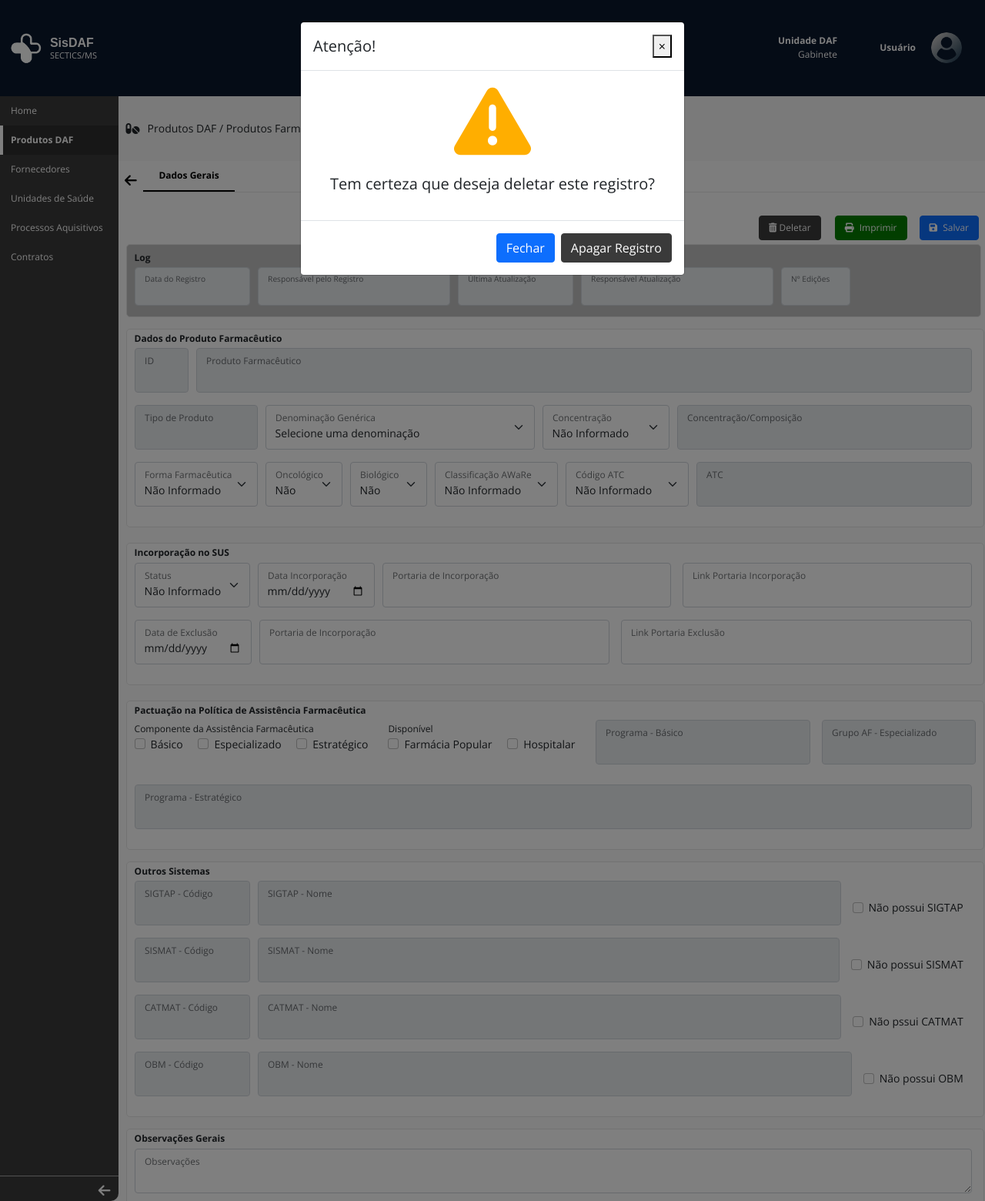
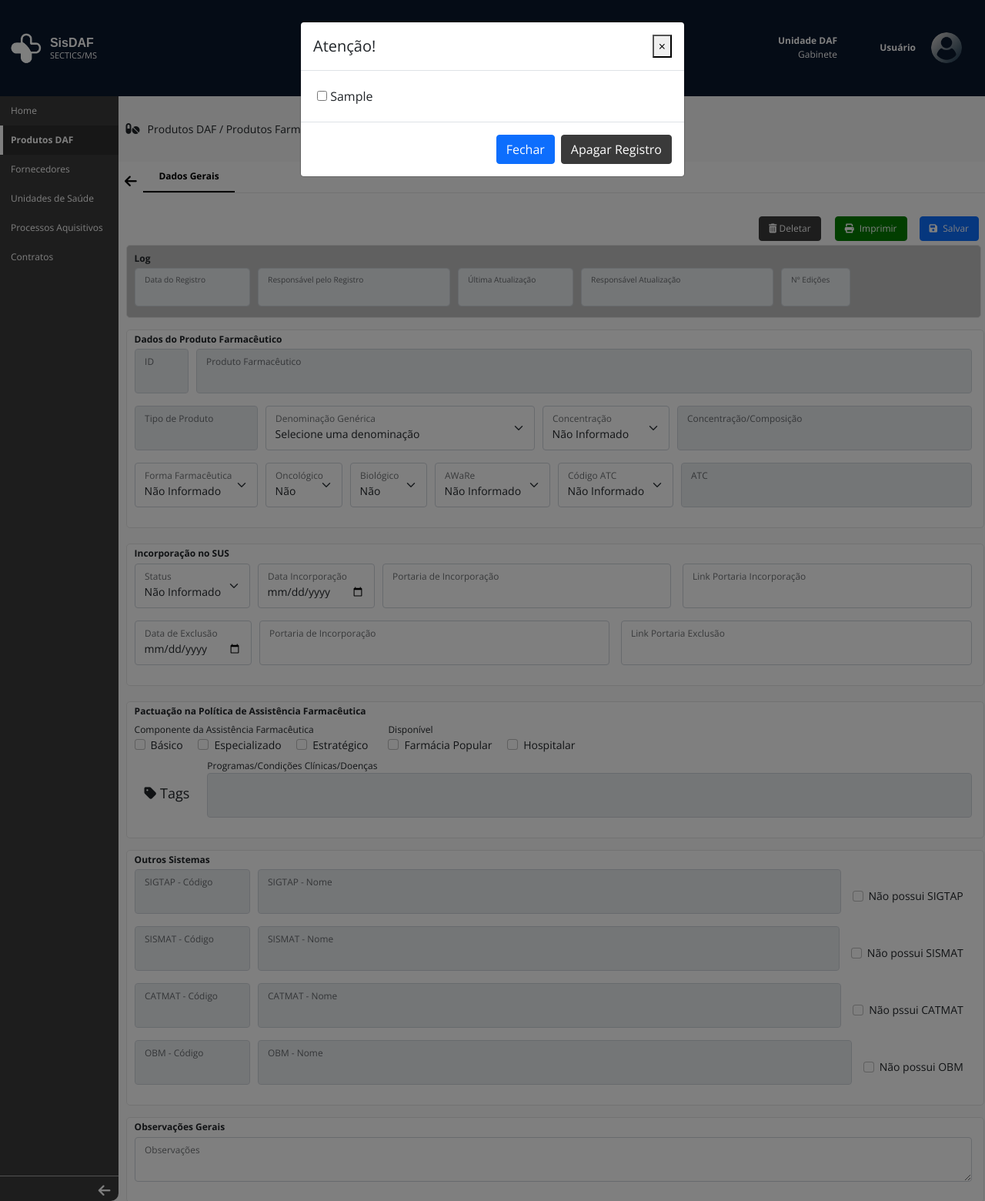
Before and after one commit to allanribeiro91/SisDAF, a Django app: page /produtosdaf/produtos/1/ in a window 1280 px wide, after a click on "Deletar". Shown: the whole page at 77% size. Run offline with Django 4.2, Linux system fonts and the light colour scheme; tables that the repository leaves empty hold one stand-in row (values such as "Sample post").

Commit message:
Avançando na ficha do produto!

```diff
--- a/apps/produtos/models.py
+++ b/apps/produtos/models.py
@@ -1,6 +1,6 @@
 from django.db import models
 from apps.usuarios.models import Usuario
-from setup.choices import TIPO_PRODUTO, FORMA_FARMACEUTICA, STATUS_INCORPORACAO, CONCENTRACAO_TIPO
+from setup.choices import TIPO_PRODUTO, FORMA_FARMACEUTICA, STATUS_INCORPORACAO, CONCENTRACAO_TIPO, CLASSIFICACAO_AWARE
 from django.utils import timezone
 
 class DenominacoesGenericas(models.Model):
@@ -78,7 +78,7 @@ class ProdutosFarmaceuticos(models.Model):
     forma_farmaceutica = models.CharField(max_length=60, choices=FORMA_FARMACEUTICA, null=False, blank=False)
     oncologico = models.BooleanField(default=False, null=False, blank=False)
     biologico = models.BooleanField(default=False, null=False, blank=False)
-    aware = models.CharField(max_length=20, null=False, blank=False)
+    aware = models.CharField(max_length=20, choices=CLASSIFICACAO_AWARE, null=False, blank=False)
 
     #incorporacao SUS
     incorp_status = models.CharField(max_length=20, choices=STATUS_INCORPORACAO, null=False, blank=False)
@@ -148,3 +148,10 @@ class ProdutosFarmaceuticos(models.Model):
 
     def __str__(self):
         return f"Produto Farmacêutico: {self.produto} - ID ({self.id})"
+
+
+class TagProdutos(models.Model):
+    tag = models.CharField(max_length=255, unique=True)
+
+
+#python manage.py runscript apps.produtos.scripts.import_tag_produtos
--- a/apps/produtos/views.py
+++ b/apps/produtos/views.py
@@ -4,9 +4,9 @@ from django.contrib.auth.decorators import login_required
 from django.contrib import auth, messages
 from django.contrib.auth.models import User
 from apps.usuarios.models import Usuario
-from apps.produtos.models import DenominacoesGenericas, ProdutosFarmaceuticos
+from apps.produtos.models import DenominacoesGenericas, ProdutosFarmaceuticos, TagProdutos
 from apps.produtos.forms import DenominacoesGenericasForm, ProdutosFarmaceuticosForm
-from setup.choices import TIPO_PRODUTO, FORMA_FARMACEUTICA, STATUS_INCORPORACAO, CONCENTRACAO_TIPO, YES_NO
+from setup.choices import TIPO_PRODUTO, FORMA_FARMACEUTICA, STATUS_INCORPORACAO, CONCENTRACAO_TIPO, YES_NO, CLASSIFICACAO_AWARE
 from django.http import JsonResponse, HttpResponse
 from openpyxl import Workbook
 from openpyxl.utils import get_column_letter
@@ -268,15 +268,19 @@ def produtos_ficha(request, product_id):
     #     produto = None  # Preparando para criar uma nova denominação
 
     denominacoes_genericas = DenominacoesGenericas.objects.values_list('id', 'denominacao')
+    #tags_produtos = TagProdutos.objects.values_list('id','tag')
+    tags_produtos = json.dumps(list(TagProdutos.objects.values_list('id','tag')))
 
     form = ProdutosFarmaceuticosForm(instance=None)
     return render(request, 'produtos/produtos_ficha.html', {
         'product_id': product_id,
         'form': form,
         'denominacoes_genericas': denominacoes_genericas,
+        'tags_produtos': tags_produtos,
         'TIPO_PRODUTO': TIPO_PRODUTO,
         'FORMA_FARMACEUTICA': FORMA_FARMACEUTICA,
         'STATUS_INCORPORACAO': STATUS_INCORPORACAO,
         'CONCENTRACAO_TIPO': CONCENTRACAO_TIPO,
         'YES_NO': YES_NO,
+        'CLASSIFICACAO_AWARE': CLASSIFICACAO_AWARE,
     })
--- a/setup/choices.py
+++ b/setup/choices.py
@@ -82,8 +82,16 @@ STATUS_INCORPORACAO = [
 ]
 
 CONCENTRACAO_TIPO = [
-    ('nao_se_aplica','Não se aplica'),
     ('mostrar_nome','Mostrar no nome'),
     ('mostrar_nao','Não mostrar'),
+    ('nao_se_aplica','Não se aplica'),
     ('nao_informado', 'Não Informado'),
 ]
+
+CLASSIFICACAO_AWARE = [
+    ('acesso','Acesso'),
+    ('alerta','Alerta'),
+    ('reservado','Reservado'),
+    ('nao_se_aplica','Não se aplica'),
+    ('nao_informado', 'Não Informado'),
+]
--- /dev/null
+++ b/templates/_modals/tags.html
@@ -0,0 +1,44 @@
+<!-- Modal -->
+<style>
+    .tags-column {
+        float: left;
+        width: 33.33%;
+        padding: 5px;
+    }
+
+    .custom-modal-width {
+        max-width: 80%;  /* ou qualquer largura que você desejar */
+        font-size: 16px !important;
+    }
+
+</style>
+
+<!-- Modal -->
+<div class="modal fade" id="tagsModal" tabindex="-1" role="dialog" aria-labelledby="exampleModalLabel" aria-hidden="true">
+    <div class="modal-dialog modal-dialog-centered modal-dialog-scrollable custom-modal-width" role="document">
+        <div class="modal-content">
+            <div class="modal-header">
+                <h5 class="modal-title" id="exampleModalLabel">Tags do Produto Farmacêutico</h5>
+                <button type="button" class="close closeModalButton" data-dismiss="modal" aria-label="Close">
+                    <span aria-hidden="true">&times;</span>
+                </button>
+            </div>
+            <div class="modal-body">
+                <!-- As tags serão carregadas aqui pelo script -->
+            </div>
+            <div class="modal-footer">
+                <button type="button" class="btn btn-secondary closeModalButton" data-dismiss="modal" style="background-color: rgb(58, 58, 58); border-color: rgb(58, 58, 58);">Cancelar</button>
+                <button type="button" class="btn btn-primary" id="salvarTags" style="background-color: rgb(13, 110, 253); border-color: rgb(13, 110, 253);">Salvar</button>
+            </div>
+        </div>
+    </div>
+</div>
+
+
+<script>
+    document.querySelectorAll('.closeModalButton').forEach(button => {
+        button.addEventListener('click', function() {
+            $('#tagsModal').modal('hide');
+        });
+    });
+</script>
--- a/templates/main/base_main.html
+++ b/templates/main/base_main.html
@@ -5,6 +5,9 @@
     <meta charset="UTF-8">
     <meta name="viewport" content="width=device-width, initial-scale=1.0">
     <title>SisDAF</title>
+
+    <!-- Adicionando jQuery via CDN -->
+    <script src="{% static 'js/jquery.min.js' %}"></script>
 
     <!-- CSS do Bootstrap -->
     <script src="https://cdn.jsdelivr.net/npm/bootstrap@5.1.1/dist/js/bootstrap.bundle.min.js"></script>
@@ -23,14 +26,12 @@
     <!-- Folhas de estilo específca da página -->
     {% block extra_head %}{% endblock %}
 
-    <!-- Adicionando jQuery via CDN -->
-    <script src="{% static 'js/jquery.min.js' %}"></script>
-
 </head>
 
 <body>
 
     {% include "_modals/delete_confirmacao.html" %}
+    {% include "_modals/tags.html" %}
 
     {% include '_partials/_navbar.html' %}
 
--- a/templates/produtos/produtos_ficha.html
+++ b/templates/produtos/produtos_ficha.html
@@ -148,18 +148,18 @@
                             <label for="biologico">Biológico</label>
                         </div>
                         <div class="form-floating">
-                            <select class="form-select" id="forma_farmaceutica" aria-label="Floating label select example" name="forma_farmaceutica">
+                            <select class="form-select" id="classificacao_aware" aria-label="Floating label select example" name="classificacao_aware">
                                 <option value="" disabled {% if not form.instance.tipo_produto %}selected{% endif %}>Não Informado</option>
-                                {% for value, display in TIPO_PRODUTO %}
+                                {% for value, display in CLASSIFICACAO_AWARE %}
                                 <option value="{{ value }}" {% if form.instance.tipo_produto == value %}selected{% endif %}>{{ display }}</option>
                                 {% endfor %}
                             </select>
-                            <label for="forma_farmaceutica">Classificação AWaRe</label>
+                            <label for="classificacao_aware">AWaRe</label>
                         </div>
                         <div class="form-floating">
-                            <select class="form-select" id="forma_farmaceutica" aria-label="Floating label select example" name="forma_farmaceutica">
+                            <select class="form-select" id="atc_codigo" aria-label="Floating label select example" name="atc_codigo">
                                 <option value="" disabled {% if not form.instance.tipo_produto %}selected{% endif %}>Não Informado</option>
-                                {% for value, display in TIPO_PRODUTO %}
+                                {% for value, display in CODIGO_ATC %}
                                 <option value="{{ value }}" {% if form.instance.tipo_produto == value %}selected{% endif %}>{{ display }}</option>
                                 {% endfor %}
                             </select>
@@ -255,18 +255,17 @@
                             <label class="form-check-label" for="hospitalar">Hospitalar</label>
                         </div>
                     </div>
+                </div>
+                <div class="grid" style="flex-grow: 1; font-size: 14px !important;">
+                    <button type="button" class="btn" data-bs-toggle="modal" data-bs-target="#tagsModal" style="font-size: 18px !important; background-color: None; border-color:None;">
+                        <i class="fas fa-tag"></i>
+                        Tags
+                    </button>
                     <div class="form-floating mb-3 full-width">
-                        <input type="text" class="form-control" id="unidade_basico_programa" name="unidade_basico_programa" readonly value="{{ form.instance.denominacao|default_if_none:'' }}">
-                        <label for="floatingInput">Programa - Básico</label>
+                        <span style="font-size: 12px;">Programas/Condições Clínicas/Doenças</span></br>
+                        <input type="text" class="form-control" id="portaria_exclusao_link" name="portaria_exclusao_link" readonly>
                     </div>
-                    <div class="form-floating mb-3" style="width: 200px;">
-                        <input type="text" class="form-control" id="unidade_especializado_grupo" name="unidade_especializado_grupo" readonly value="{{ form.instance.denominacao|default_if_none:'' }}">
-                        <label for="floatingInput">Grupo AF - Especializado</label>
-                    </div>
-                    <div class="form-floating mb-3 full-width">
-                        <input type="text" class="form-control" id="unidade_estrategico_programa" name="unidade_estrategico_programa" readonly value="{{ form.instance.denominacao|default_if_none:'' }}">
-                        <label for="floatingInput">Programa - Estratégico</label>
-                    </div>
+
                 </div>
             </div>
 
@@ -343,6 +342,31 @@
     </div>
 
 
+
+    <script>
+        $(document).ready(function() {
+            var tags_produtos = {{ tags_produtos|safe }};  // Usando a variável JSON
+
+            var content = "";
+            var colCount = 0;
+            var itemsPerColumn = Math.ceil(tags_produtos.length / 3);  // Dividindo por 5
+
+            tags_produtos.forEach(function(tag, index) {
+                if (index % itemsPerColumn == 0) {
+                    if (colCount > 0) {
+                        content += "</div>";  // fechar a coluna anterior
+                    }
+                    content += "<div class='tags-column col'>";  // iniciar uma nova coluna e usando a classe 'col' do Bootstrap para grid
+                    colCount++;
+                }
+                content += "<input type='checkbox' id='tag_" + tag[0] + "' value='" + tag[0] + "'> <label for='tag_" + tag[0] + "'>" + tag[1] + "</label><br>";
+            });
+            content += "</div>";  // fechar a última coluna
+
+            $(".modal-body").html(content);
+        });
+
+    </script>
     <script src="{% static 'js/produtos.js' %}"></script>
 
 {% endblock %}
```
Also changed, not shown: apps/produtos/scripts/import_tags_produtos.py (added, +21 -0 lines), apps/produtos/migrations/0008_tagprodutos_and_more.py (added), setup/static/js/produtos.js (line endings or trailing spaces), 1 other file.
